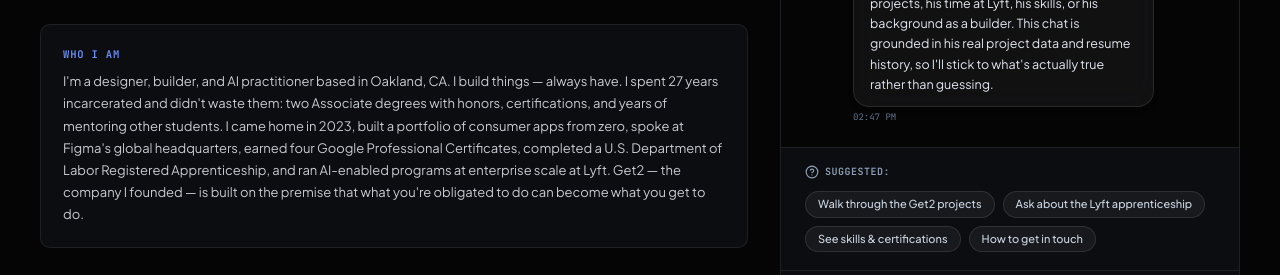
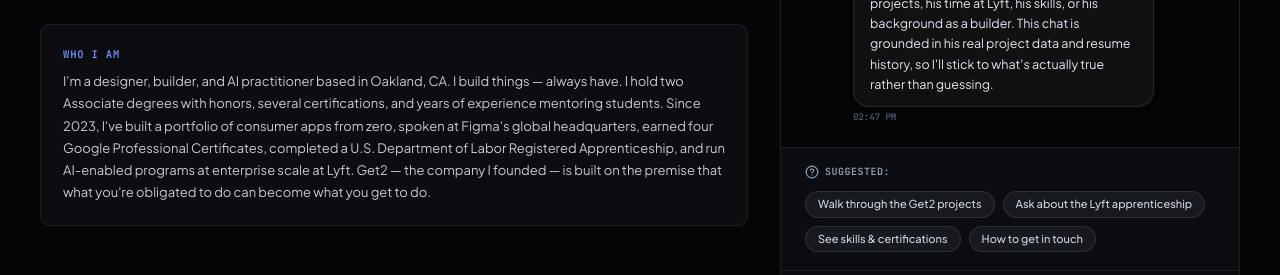
Before and after one commit to ronscottbiz-tacitus/get2-portfolio-command-center, a React (Vite) app: page / in a window 1280 px wide. Shown: the part 275-550 px from the top of the page. Built offline with nearby package versions, Linux system fonts and the light colour scheme; a web font is replaced by a local one.

Commit message:
Update bio copy to remove incarceration framing from hero section

```diff
--- a/src/data/profile.ts
+++ b/src/data/profile.ts
@@ -30,7 +30,7 @@ export const PROFILE_INFO: ProfileInfo = {
   role: 'Designer, Builder & AI-Native Product Practitioner',
   location: 'Oakland, CA / San Francisco Bay Area',
   bio:
-    "I'm a designer, builder, and AI practitioner based in Oakland, CA. I build things — always have. I spent 27 years incarcerated and didn't waste them: two Associate degrees with honors, certifications, and years of mentoring other students. I came home in 2023, built a portfolio of consumer apps from zero, spoke at Figma's global headquarters, earned four Google Professional Certificates, completed a U.S. Department of Labor Registered Apprenticeship, and ran AI-enabled programs at enterprise scale at Lyft. Get2 — the company I founded — is built on the premise that what you're obligated to do can become what you get to do.",
+    "I'm a designer, builder, and AI practitioner based in Oakland, CA. I build things — always have. I hold two Associate degrees with honors, several certifications, and years of experience mentoring students. Since 2023, I've built a portfolio of consumer apps from zero, spoken at Figma's global headquarters, earned four Google Professional Certificates, completed a U.S. Department of Labor Registered Apprenticeship, and run AI-enabled programs at enterprise scale at Lyft. Get2 — the company I founded — is built on the premise that what you're obligated to do can become what you get to do.",
 };
 
 export const EXPERIENCE: ExperienceEntry[] = [
```
